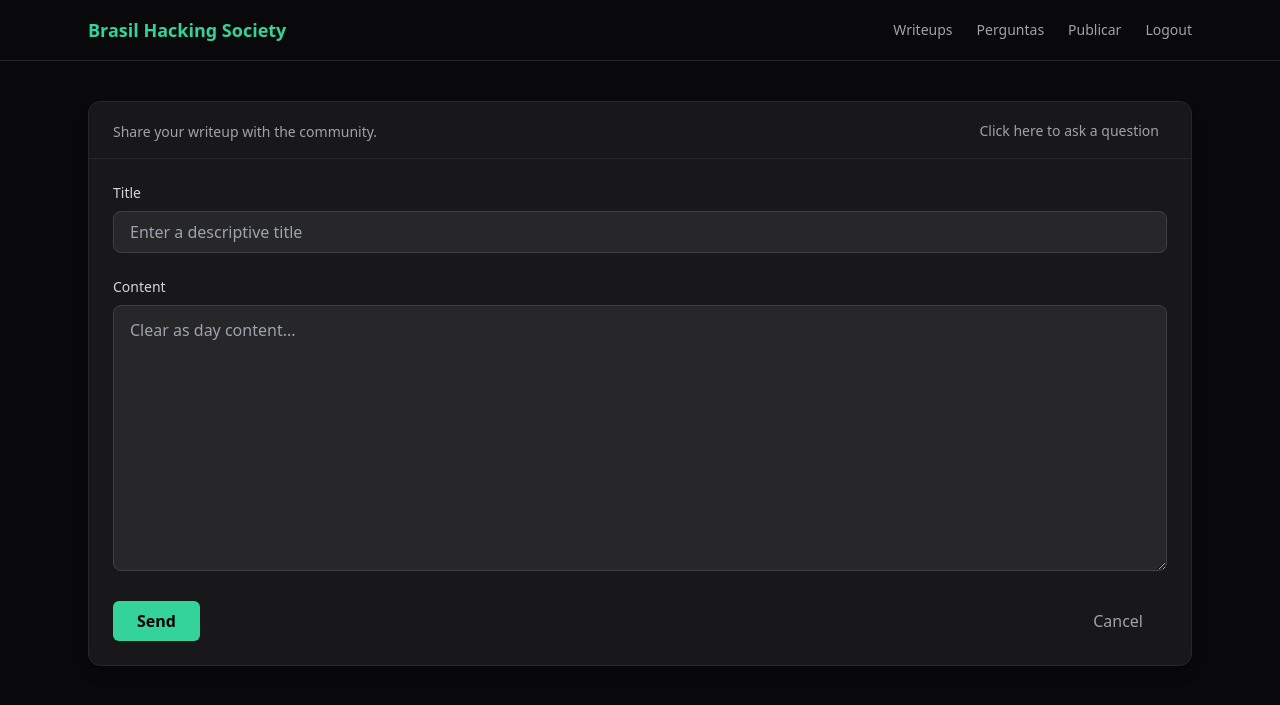
After one commit to BrasilHS/brasil-hacking-society, a Flask app: page /post/writeup/new in a window 1280 px wide. The commit adds this page. Shown: the top 705 px of the page. Run offline with Flask 3, Linux system fonts and the light colour scheme; the visitor is signed in with stand-in values (Sample User, id 1); some libraries are stand-ins or nearby versions.

Commit message:
create post

```diff
--- a/app/__init__.py
+++ b/app/__init__.py
@@ -21,13 +21,17 @@ def create_app():
 
     # Importing api routes
     from .api.auth import auth_api_bp
+    from .api.post import post_api_bp
     app.register_blueprint(auth_api_bp, url_prefix="/api/auth")
+    app.register_blueprint(post_api_bp, url_prefix="/api/post")
 
     # Importing views routes
     from .views.auth import auth_view_bp
     from .views.public import public_bp
+    from .views.post import post_view_bp
     app.register_blueprint(auth_view_bp)
     app.register_blueprint(public_bp)
+    app.register_blueprint(post_view_bp, url_prefix="/post")
 
     if app.config.get("ENVIRONMENT") == "development":
         app.debug = True
--- a/app/api/auth.py
+++ b/app/api/auth.py
@@ -66,4 +66,4 @@ def auth_register():
         print(err)
         return jsonify({"error": "There is something wrong"}), 500
 
-    return jsonify({"message": "Usuário cadastrado, você já pode fazer Login!"}), 201
+    return jsonify({"message": "User registered, you can login now!"}), 201
--- a/app/schemas/user.py
+++ b/app/schemas/user.py
@@ -1,4 +1,4 @@
-from marshmallow import fields, validate, post_load, validates_schema, ValidationError, EXCLUDE
+from marshmallow import fields, post_load, validates_schema, ValidationError, EXCLUDE
 
 from ..models import User
 from ..extensions import ma
--- a/app/views/auth.py
+++ b/app/views/auth.py
@@ -1,6 +1,6 @@
 from flask import Blueprint, render_template, session, redirect
 
-auth_view_bp = Blueprint("auth", __name__)
+auth_view_bp = Blueprint("auth_view", __name__)
 
 @auth_view_bp.route("/login", methods=["GET"])
 def login():
--- /dev/null
+++ b/app/views/post.py
@@ -0,0 +1,17 @@
+from flask import Blueprint, render_template, session, redirect, request, url_for
+
+post_view_bp = Blueprint("post_view", __name__)
+
+@post_view_bp.route("/writeup/new", methods=["GET"])
+def new_writeup():
+    if not session.get("user", None):
+        return redirect("/login")
+
+    return render_template("posts/create.html", type="writeup")
+
+@post_view_bp.route("/question/new", methods=["GET"])
+def new_question():
+    if not session.get("user", None):
+        return redirect("/login")
+
+    return render_template("posts/create.html", type="question")
--- a/app/web/templates/auth/register.html
+++ b/app/web/templates/auth/register.html
@@ -24,6 +24,7 @@
                     type="text"
                     name="username"
                     id="username"
+                    minlength="3"
                     required
                     class="w-full px-4 py-2 bg-zinc-950 border border-[#30363d] rounded-md text-gray-200 focus:outline-none focus:border-emerald-500 focus:ring-1 focus:ring-emerald-400 transition selection:bg-zinc-700">
             </div>
@@ -50,6 +51,7 @@
                     type="password"
                     name="password"
                     id="password"
+                    minlength="8"
                     required
                     class="w-full px-4 py-2 bg-zinc-950 border border-[#30363d] rounded-md text-gray-200 focus:outline-none focus:border-emerald-500 focus:ring-1 focus:ring-emerald-400 transition">
             </div>
@@ -63,6 +65,7 @@
                     type="password"
                     name="confirm_password"
                     id="confirm_password"
+                    minlength="8"
                     required
                     class="w-full px-4 py-2 bg-zinc-950 border border-[#30363d] rounded-md text-gray-200 focus:outline-none focus:border-emerald-500 focus:ring-1 focus:ring-emerald-400 transition mb-2">
             </div>
--- a/app/web/templates/base.html
+++ b/app/web/templates/base.html
@@ -24,7 +24,7 @@
                     <a href="/login" class="hover:text-zinc-200">Login</a>
                     <a href="/register" class="hover:text-zinc-200">Signup</a>
                 {% else %}
-                    <a href="/post/new" class="hover:text-zinc-200">Publicar</a>
+                    <a href="/post/question/new" class="hover:text-zinc-200">Publicar</a>
                     <a href="/logout" class="hover:text-zinc-200">Logout</a>
                 {% endif %}
 
--- /dev/null
+++ b/app/web/templates/posts/create.html
@@ -0,0 +1,94 @@
+{% extends "base.html" %}
+
+{% block content %}
+<div class="w-full h-full">
+
+  <div class="bg-zinc-900 border border-zinc-800 rounded-xl shadow-lg">
+
+    <!-- Header -->
+    <div class="flex justify-between border-b border-zinc-800 px-6 py-4">
+      <div>
+        <p class="text-sm text-zinc-400 mt-1">
+          {% if type == 'writeup' %}
+            Share your writeup with the community.
+          {% else %}
+            Ask your question and get help from the community.
+          {% endif %}
+        </p>
+      </div>
+      <div >
+        {% if type == 'writeup' %}
+          <a href="/post/question/new" class="px-2 text-sm  text-zinc-400 hover:text-emerald-400">Click here to ask a question</a>
+        {% else %}
+          <a href="/post/writeup/new" class="px-2 text-sm  text-zinc-400 hover:text-emerald-400">Click here to write a writeup</a>
+        {% endif %}
+      </div>
+    </div>
+
+    <!-- Form -->
+    <div class="px-6 py-6">
+      <form id="form_new_post" method="POST" action="/api/post/new" class="space-y-6">
+
+        <!-- Title -->
+        <div>
+          <label for="title" class="block text-sm font-medium text-zinc-300 mb-2">
+            Title
+          </label>
+          <input
+            type="text"
+            name="title"
+            id="title"
+            minlength="4"
+            required
+            placeholder="Enter a descriptive title"
+            class="w-full bg-zinc-800 border border-zinc-700 rounded-lg px-4 py-2 text-white transition focus:outline-none focus:border-emerald-500 focus:ring-1 focus:ring-emerald-400 transition"
+          >
+        </div>
+
+        <!-- Content -->
+        <div>
+          <label for="content" class="block text-sm font-medium text-zinc-300 mb-2">
+            Content
+          </label>
+          <textarea
+            name="content"
+            id="content"
+            rows="10"
+            minlength="20"
+            required
+            placeholder="Clear as day content..."
+            class="w-full bg-zinc-800 border border-zinc-700 rounded-lg px-4 py-3 text-white transition resize-y focus:outline-none focus:border-emerald-500 focus:ring-1 focus:ring-emerald-400 transition"
+          ></textarea>
+        </div>
+
+        <!-- Actions -->
+        <div class="flex justify-between items-center gap-4 pt">
+
+          <button
+            type="submit"
+            class="block bg-emerald-400 hover:bg-[#27ae60] text-black font-semibold py-2 px-6 rounded-md transition duration-200"
+          >
+            Send
+          </button>
+
+          <a href="{{ url_for('public.index') }}" class="text-zinc-400  transition py-2 px-6 hover:text-emerald-400">Cancel</a>
+
+        </div>
+
+        <input name="type" type="hidden" value="{{ type }}">
+      </form>
+    </div>
+  </div>
+</div>
+<script>
+    document.addEventListener("DOMContentLoaded", () => {
+        const form = document.getElementById("form_new_post")
+
+        if (form) {
+            form.addEventListener("submit", (e) => {
+            handleFormSubmit(e, {201: "/"})
+            });
+        }
+    })
+</script>
+{% endblock %}
```
Also changed, not shown: app/api/post.py (added, +39 -0 lines), app/models/post.py (+12 -0 lines), app/models/user.py (+0 -10 lines), app/schemas/post.py (added, +33 -0 lines), migrations/versions/351b4d48b410_adding_type_to_post.py (added, +32 -0 lines).
